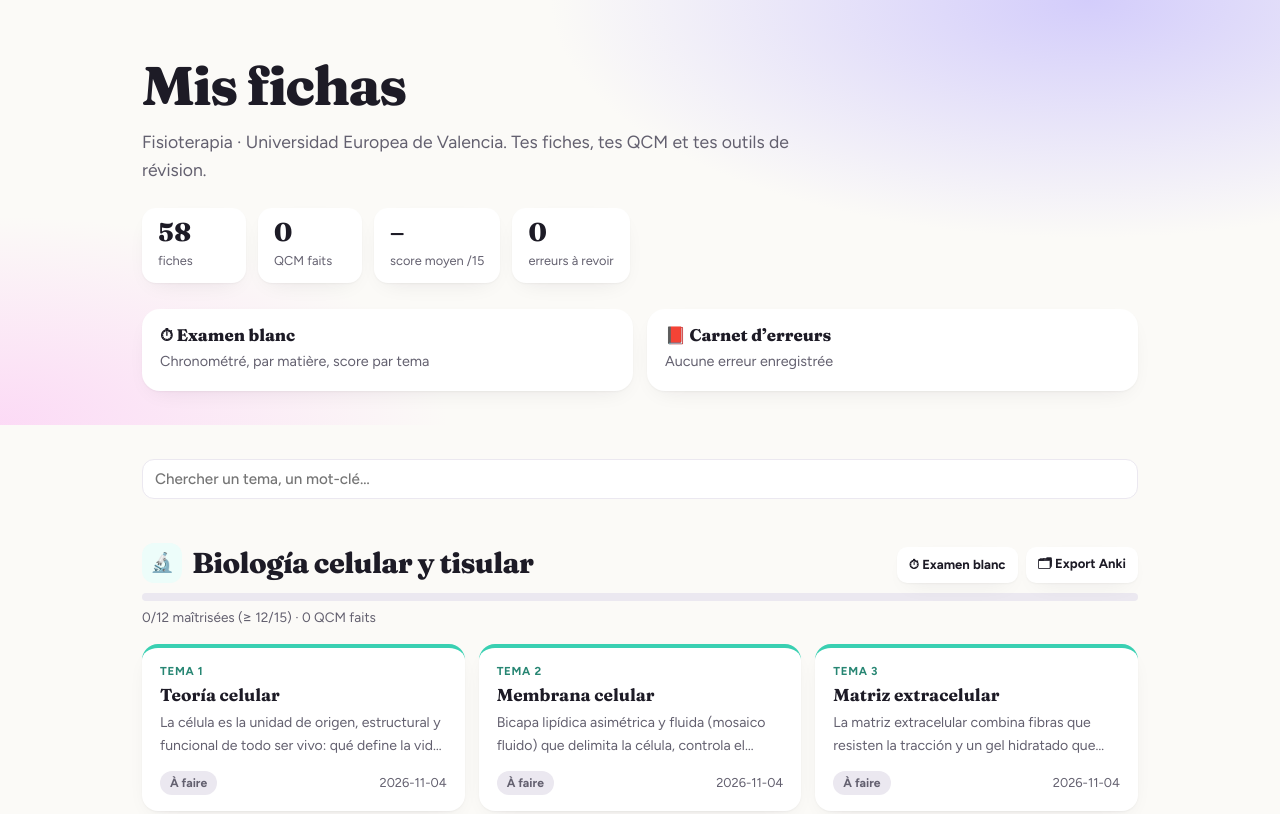
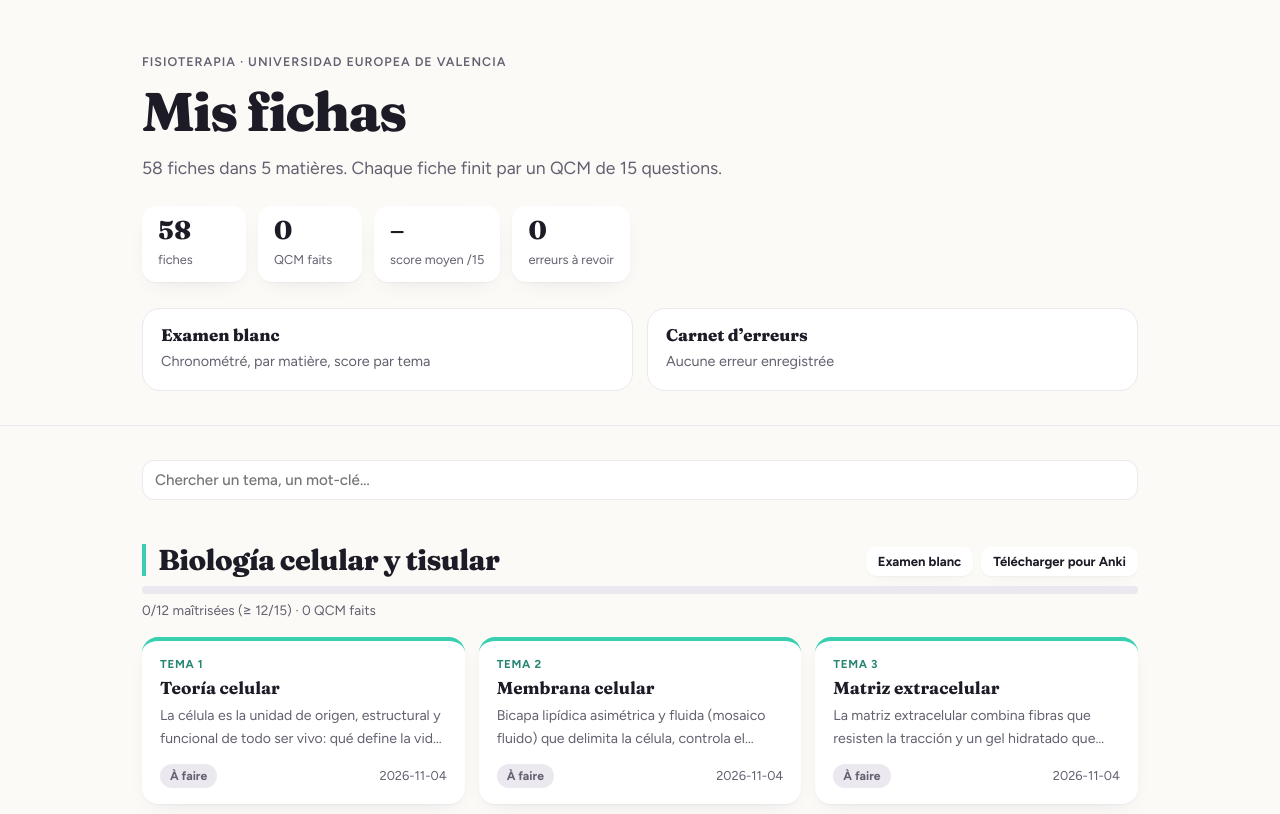
Before and after one commit to dsyzdfyzft-create/fichas, a plain HTML site: page index.html in a window 1280 px wide. Shown: the top 814 px of the page. Drawn offline with Linux system fonts and the light colour scheme.

Commit message:
Accueil : design plus sobre (sans emojis ni dégradés), textes factuels
Co-Authored-By: Claude Opus 5.5 <noreply@anthropic.com>

```diff
--- a/index.html
+++ b/index.html
@@ -10,20 +10,23 @@
 <link href="https://fonts.googleapis.com/css2?family=Fraunces:opsz,wght,SOFT@9..144,500..900,100&family=Figtree:wght@400;500;600;700&display=swap" rel="stylesheet">
 <link rel="stylesheet" href="assets/estilo.css">
 <style>
+.portada{background:var(--papel)!important;border-bottom:1px solid var(--linea)}
+.portada .sur{font:600 .78rem/1 var(--texto);letter-spacing:.08em;text-transform:uppercase;color:var(--suave);margin:0 0 14px}
 .outils{display:grid;grid-template-columns:repeat(auto-fit,minmax(220px,1fr));gap:14px;margin-top:26px}
 .outil{display:block;text-decoration:none;color:inherit;background:var(--hoja);border-radius:18px;padding:16px 18px;box-shadow:var(--sombra)}
 .outil b{display:block;font:800 1.05rem var(--display);margin-bottom:2px}
 .outil span{color:var(--suave);font-size:.9rem}
-.outil.reprise{background:linear-gradient(135deg,var(--acento),var(--acento-2));color:#fff}
-.outil.reprise span{color:rgba(255,255,255,.85)}
+.outil{border:1px solid var(--linea);box-shadow:none;transition:border-color .15s}
+.outil:hover{border-color:var(--tinta)}
+.outil.reprise{background:var(--tinta);color:var(--papel);border-color:var(--tinta)}
+.outil.reprise span{color:var(--papel);opacity:.75}
 .filtre{display:flex;gap:10px;flex-wrap:wrap;align-items:center;margin:34px 0 0}
 .filtre input{flex:1;min-width:200px}
 section.cours{margin-top:44px;--h:248}
 .cours-tete{display:flex;align-items:flex-end;justify-content:space-between;gap:14px;flex-wrap:wrap;margin-bottom:6px}
-.cours-tete h2{display:flex;align-items:center;gap:10px}
-.cours-tete h2 i{font-style:normal;width:40px;height:40px;border-radius:12px;display:grid;place-items:center;background:var(--acento-suave);font-size:1.2rem}
+.cours-tete h2{border-left:4px solid var(--acento);padding-left:12px}
 .avance{height:8px;border-radius:4px;background:var(--linea);overflow:hidden;margin:10px 0 6px}
-.avance i{display:block;height:100%;background:linear-gradient(90deg,var(--acento),var(--acento-2))}
+.avance i{display:block;height:100%;background:var(--acento)}
 .avance-txt{font-size:.85rem;color:var(--suave);margin-bottom:16px}
 .grille{display:grid;grid-template-columns:repeat(auto-fill,minmax(240px,1fr));gap:14px}
 .fiche{display:flex;flex-direction:column;gap:6px;text-decoration:none;color:inherit;background:var(--hoja);border-radius:16px;padding:16px 18px;box-shadow:var(--sombra);border-top:4px solid var(--acento);transition:transform .15s}
@@ -38,8 +41,9 @@ section.cours{margin-top:44px;--h:248}
 </head>
 <body>
 <header class="portada"><div class="env">
+  <p class="sur">Fisioterapia · Universidad Europea de Valencia</p>
   <h1>Mis fichas</h1>
-  <p>Fisioterapia · Universidad Europea de Valencia. Tes fiches, tes QCM et tes outils de révision.</p>
+  <p id="resume">Tes fiches, tes QCM et tes outils de révision.</p>
   <div class="cifras"><div class="cifra"><b id="k1">–</b><span>fiches</span></div><div class="cifra"><b id="k2">–</b><span>QCM faits</span></div><div class="cifra"><b id="k3">–</b><span>score moyen /15</span></div><div class="cifra"><b id="k4">–</b><span>erreurs à revoir</span></div></div>
   <div class="outils" id="outils"></div>
 </div></header>
@@ -51,20 +55,21 @@ section.cours{margin-top:44px;--h:248}
 <script src="assets/comun.js"></script>
 <script>
 (async function(){
-  const {esc,tono,icono,json,score,errores,leer,ficha,md}=FI;
+  const {esc,tono,json,score,errores,leer,ficha,md}=FI;
   const [F,Q]=await Promise.all([json('data/fichas.json'),json('data/qcm.json')]);
   const cursos=[...new Set(F.map(f=>f.curso||'Sans cours'))];
   const sc=F.map(f=>score(f.slug)).filter(x=>x!=null);
   document.getElementById('k1').textContent=F.length;
+  if(F.length) document.getElementById('resume').textContent=`${F.length} fiches dans ${cursos.length} matières. Chaque fiche finit par un QCM de 15 questions.`;
   document.getElementById('k2').textContent=sc.length;
   document.getElementById('k3').textContent=sc.length?(sc.reduce((a,b)=>a+b,0)/sc.length).toFixed(1).replace('.',','):'–';
   const nErr=errores.lista().length;
   document.getElementById('k4').textContent=nErr;
   const ult=leer('ultima',null);
   document.getElementById('outils').innerHTML=
-    (ult?`<a class="outil reprise" href="${esc(ult.href)}"><b>▶ Reprendre</b><span>${esc(ult.titulo||'')}</span></a>`:'')+
-    `<a class="outil" href="examen.html"><b>⏱ Examen blanc</b><span>Chronométré, par matière, score par tema</span></a>
-     <a class="outil" href="errores.html"><b>📕 Carnet d’erreurs</b><span>${nErr?nErr+' question'+(nErr>1?'s':'')+' à retenter':'Aucune erreur enregistrée'}</span></a>`;
+    (ult?`<a class="outil reprise" href="${esc(ult.href)}"><b>Reprendre</b><span>${esc(ult.titulo||'')}</span></a>`:'')+
+    `<a class="outil" href="examen.html"><b>Examen blanc</b><span>Chronométré, par matière, score par tema</span></a>
+     <a class="outil" href="errores.html"><b>Carnet d’erreurs</b><span>${nErr?nErr+' question'+(nErr>1?'s':'')+' à retenter':'Aucune erreur enregistrée'}</span></a>`;
 
   function rendre(){
     const q=document.getElementById('q').value.trim().toLowerCase();
@@ -76,12 +81,12 @@ section.cours{margin-top:44px;--h:248}
       if(!l.length) continue;
       const faits=tous.filter(f=>score(f.slug)!=null).length, mait=tous.filter(f=>score(f.slug)>=12).length;
       const gq=Q.filter(x=>x.curso===c);
-      html+=`<section class="cours tono" style="--h:${tono(c)}"><div class="cours-tete"><h2><i>${icono(c)}</i>${esc(c)}</h2>
-        <span style="display:flex;gap:8px;flex-wrap:wrap"><a class="bot sec peq" href="examen.html#${encodeURIComponent(c)}">⏱ Examen blanc</a><button class="bot sec peq" data-anki="${esc(c)}">🗂 Export Anki</button></span></div>
+      html+=`<section class="cours tono" style="--h:${tono(c)}"><div class="cours-tete"><h2>${esc(c)}</h2>
+        <span style="display:flex;gap:8px;flex-wrap:wrap"><a class="bot sec peq" href="examen.html#${encodeURIComponent(c)}">Examen blanc</a><button class="bot sec peq" data-anki="${esc(c)}">Télécharger pour Anki</button></span></div>
         <div class="avance"><i style="width:${tous.length?mait/tous.length*100:0}%"></i></div>
         <div class="avance-txt">${mait}/${tous.length} maîtrisées (≥ 12/15) · ${faits} QCM faits</div>
         <div class="grille">${l.map(f=>{const s=score(f.slug);return `<a class="fiche" href="fichas/${esc(f.slug)}.html"><span class="t">${f.tema!=null?'Tema '+esc(f.tema):'Tema'}</span><h3>${esc(f.titulo.replace(/^tema\s*[\d.]+\s*[:.–-]\s*/i,''))}</h3><p>${esc(f.subtitulo||'')}</p><div class="pied">${s==null?'<span class="chip gris">À faire</span>':s>=12?`<span class="chip ok">✓ ${s}/15</span>`:s>=10?`<span class="chip oro">${s}/15</span>`:`<span class="chip mal">${s}/15</span>`}<span style="color:var(--suave);font-size:.8rem">${esc(f.fecha||'')}</span></div></a>`}).join('')}</div>
-        ${gq.length?`<div class="gqcm">${gq.map(x=>`<a class="bot sec peq" href="qcm/${esc(x.slug)}.html">🎯 Gran QCM · ${esc(x.fecha)} (${x.preguntas})</a>`).join('')}</div>`:''}</section>`;
+        ${gq.length?`<div class="gqcm">${gq.map(x=>`<a class="bot sec peq" href="qcm/${esc(x.slug)}.html">Gran QCM · ${esc(x.fecha)} (${x.preguntas})</a>`).join('')}</div>`:''}</section>`;
     }
     document.getElementById('liste').innerHTML=html||'<div class="vacio" style="margin-top:34px">Aucune fiche ne correspond.</div>';
     document.querySelectorAll('[data-anki]').forEach(b=>b.onclick=()=>anki(b.dataset.anki,b));
@@ -99,7 +104,7 @@ section.cours{margin-top:44px;--h:248}
     }
     const a=document.createElement('a');a.href=URL.createObjectURL(new Blob([lignes.join('\n')],{type:'text/plain'}));
     a.download='anki-'+curso.normalize('NFD').replace(/[\u0300-\u036f]/g,'').toLowerCase().replace(/[^a-z0-9]+/g,'-')+'.txt';a.click();
-    btn.disabled=false;btn.textContent=`🗂 ${lignes.length-3} cartes exportées`;
+    btn.disabled=false;btn.textContent=`${lignes.length-3} cartes téléchargées`;
   }
   document.getElementById('q').addEventListener('input',rendre);
   rendre();
```
